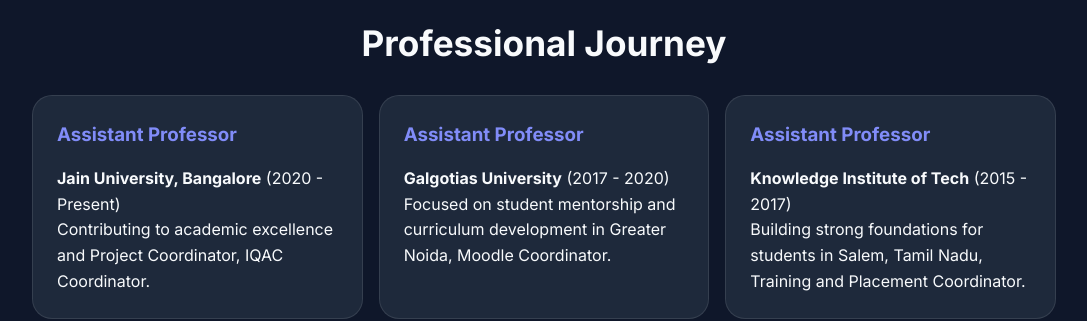
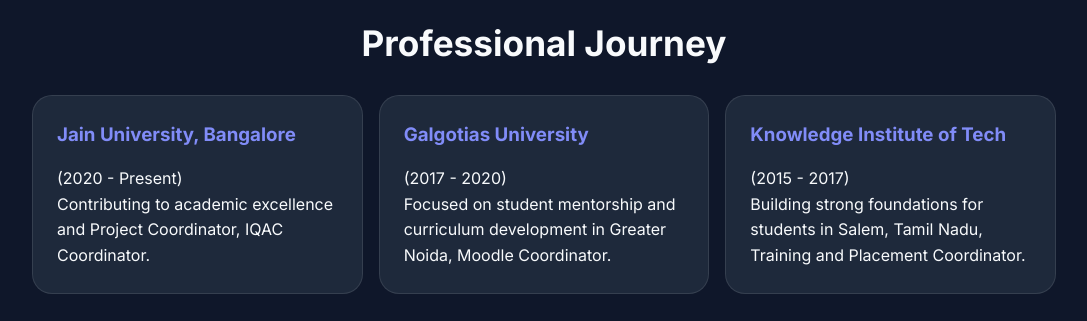
Before and after one commit to Karthikeyan46/Resume, a plain HTML site: page index.html in a window 1280 px wide. Shown: the part 1540-1861 px from the top of the page, without its empty margins (96-1183 px from the left). Drawn offline with Linux system fonts and the light colour scheme.

Commit message:
update: remove 'Assistant Professor' and make institution name the header in Journey section

```diff
--- a/index.html
+++ b/index.html
@@ -119,18 +119,18 @@
         <h2 class="reveal">Professional Journey</h2>
         <div class="grid">
             <div class="card reveal">
-                <h3>Assistant Professor</h3>
-                <p><strong>Jain University, Bangalore</strong> (2020 - Present)</p>
+                <h3>Jain University, Bangalore</h3>
+                <p>(2020 - Present)</p>
                 <p>Contributing to academic excellence and Project Coordinator, IQAC Coordinator.</p>
             </div>
             <div class="card reveal">
-                <h3>Assistant Professor</h3>
-                <p><strong>Galgotias University</strong> (2017 - 2020)</p>
+                <h3>Galgotias University</h3>
+                <p>(2017 - 2020)</p>
                 <p>Focused on student mentorship and curriculum development in Greater Noida, Moodle Coordinator.</p>
             </div>
             <div class="card reveal">
-                <h3>Assistant Professor</h3>
-                <p><strong>Knowledge Institute of Tech</strong> (2015 - 2017)</p>
+                <h3>Knowledge Institute of Tech</h3>
+                <p>(2015 - 2017)</p>
                 <p>Building strong foundations for students in Salem, Tamil Nadu, Training and Placement Coordinator.</p>
             </div>
         </div>
```
